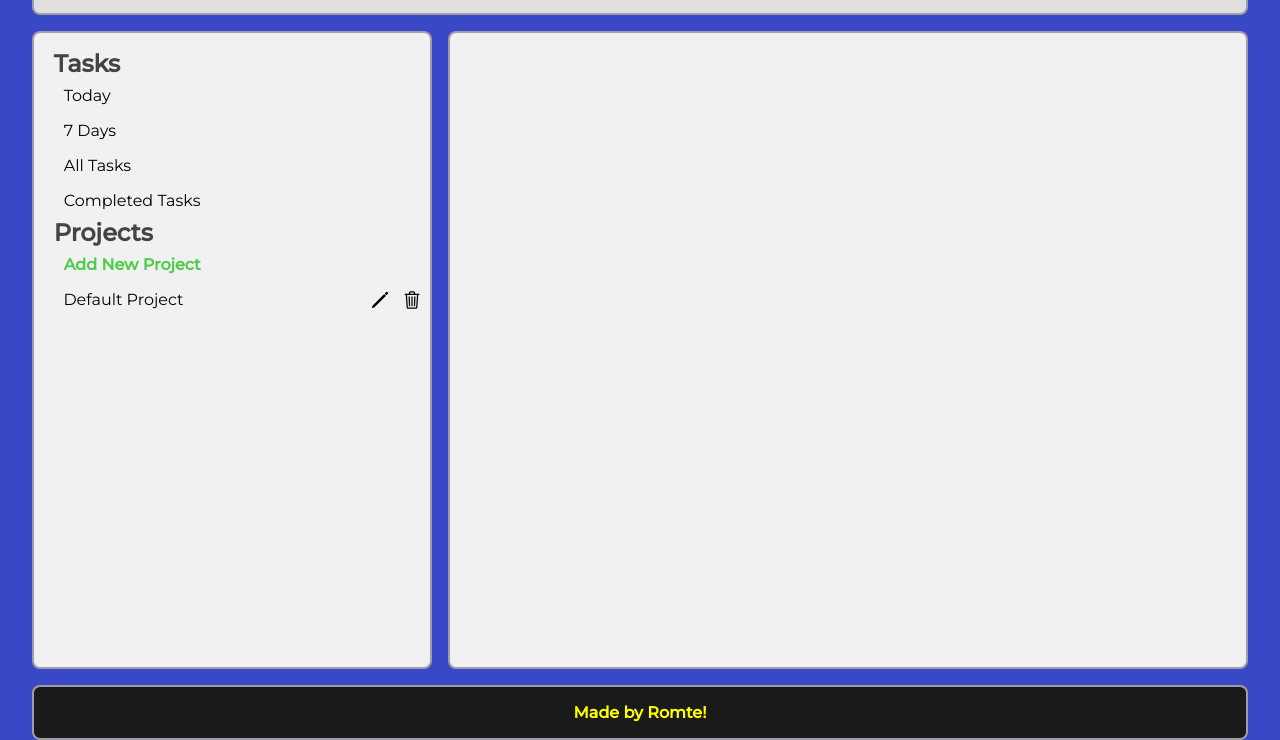
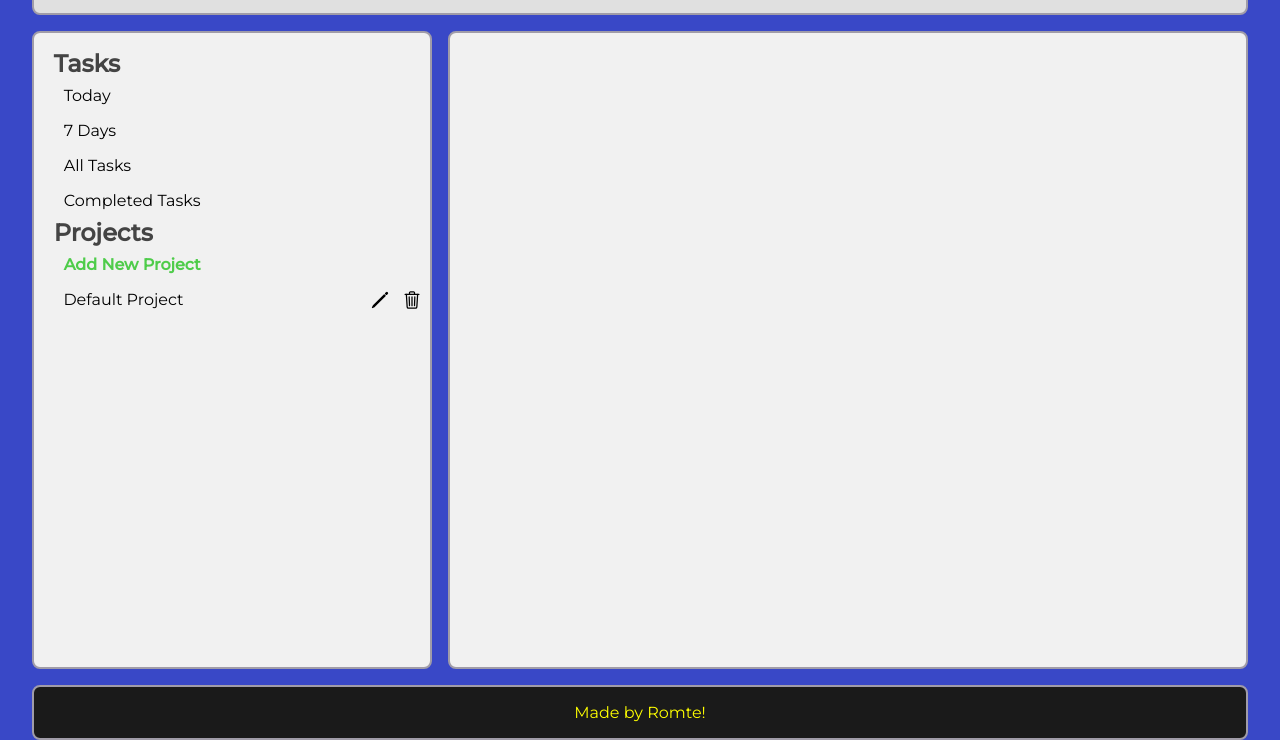
Before and after one commit to Romte1/todo-list, a website built with webpack: page src/index.html in a window 1280 px wide. Shown: the part 60-800 px from the top of the page. Built offline with nearby package versions, Linux system fonts and the light colour scheme.

Commit message:
Changed footer font weight from 700 to 400

```diff
--- a/src/styles.css
+++ b/src/styles.css
@@ -847,6 +847,8 @@ dialog.modal-new-task {
 
 footer {
   grid-column: span 2;
+  font-family: 'Montserrat', sans-serif;
+  font-weight: 400;
   background-color: rgb(26, 26, 26);
   max-height: 150px;
   align-self: flex-end;
@@ -854,6 +856,5 @@ footer {
   color:yellow;
   text-align: center;
   border: var(--custom-border);
-  font-weight: 700;
   border-radius: 8px;
 }
```
